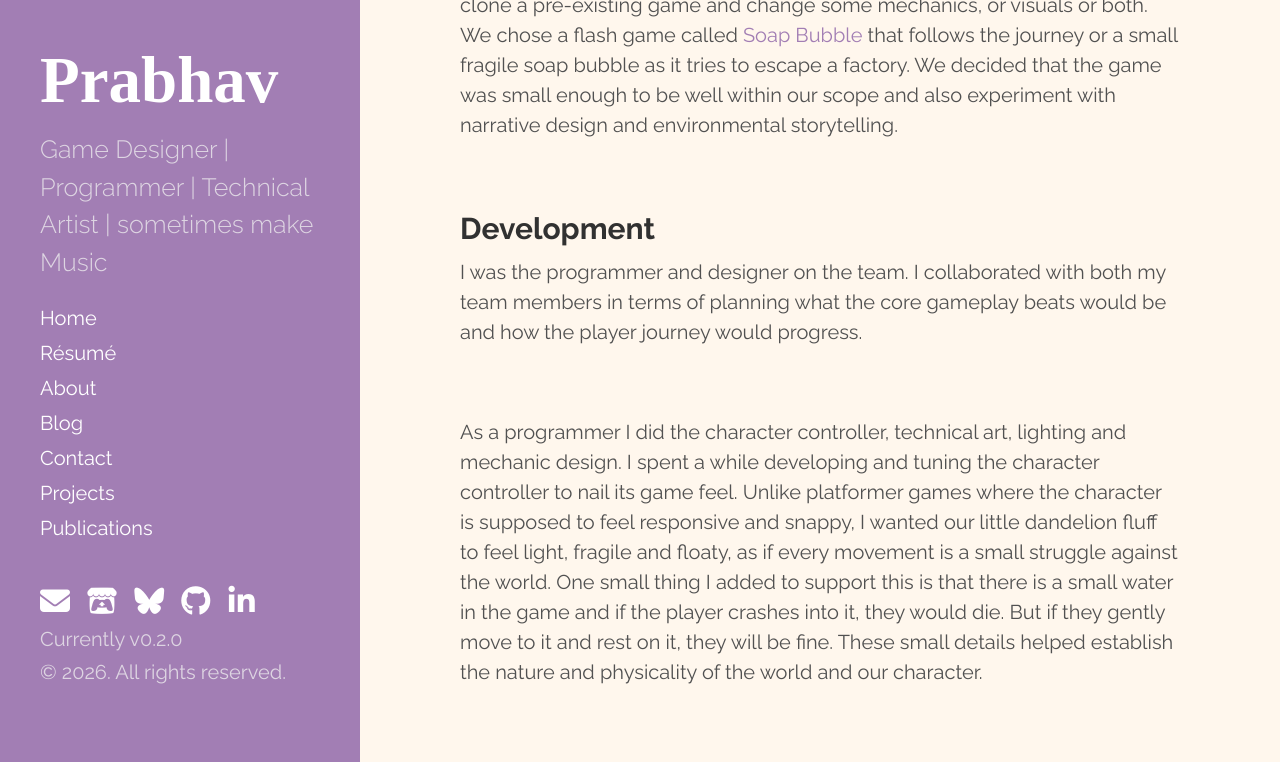
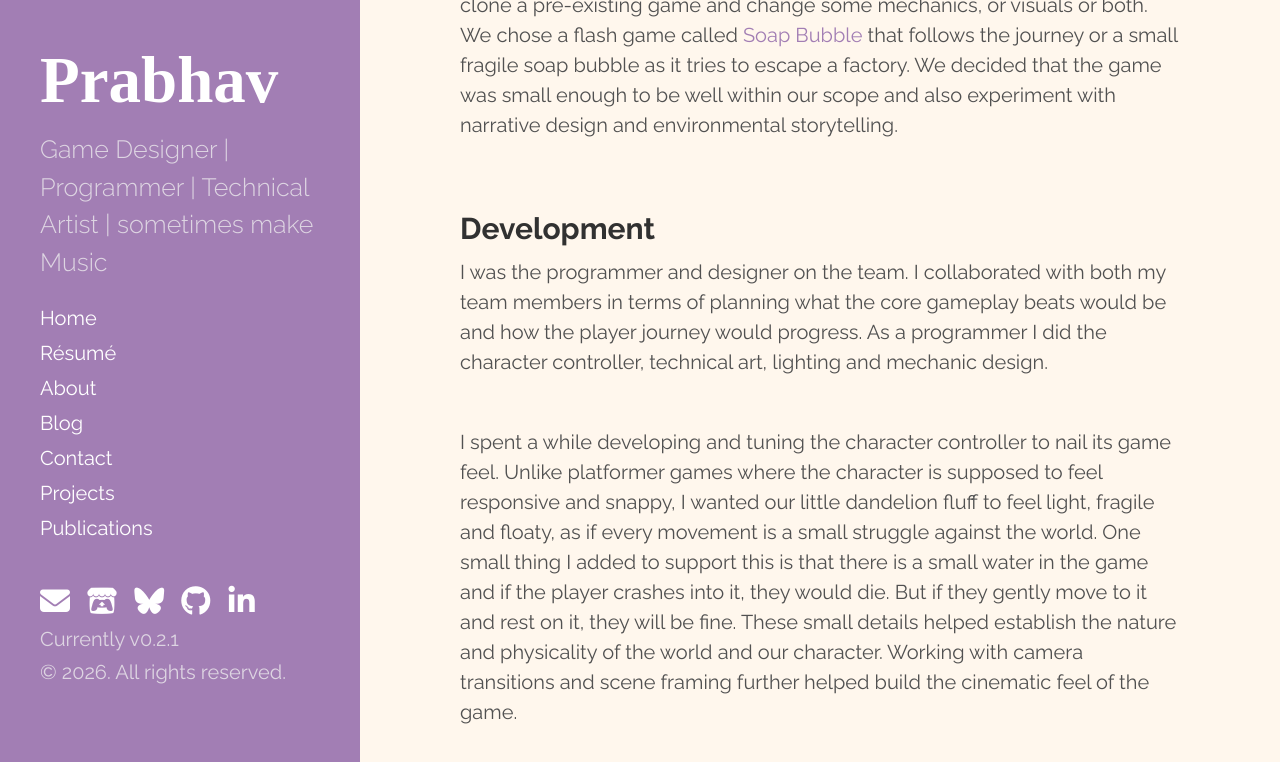
Before and after one commit to Prabhav2B/prabhav2b.github.io, a Jekyll site: the page built from _posts/projects/2025-09-21-TheLastSeed.md, in a window 1280 px wide and 1400 px high, scrolled down 1267 px. Shown: the top 762 px of the window. Built offline with Jekyll 4.4.1, drawn with Linux system fonts in a browser that asks for light colours; nearby versions of some CDN libraries; some of the changed text lies outside the part shown.

Commit message:
tls complete

```diff
--- a/_config.yml
+++ b/_config.yml
@@ -18,7 +18,7 @@
 
 
 # Custom vars
-version:          0.2.0
+version:          0.2.1
 
 github:
   repo:           https://bsky.app/profile/probob.bsky.social
--- a/_posts/projects/2025-09-21-TheLastSeed.md
+++ b/_posts/projects/2025-09-21-TheLastSeed.md
@@ -40,15 +40,30 @@
 
 ## Development
 
-I was the programmer and designer on the team. I collaborated with both my team members in terms of planning what the core gameplay beats would be and how the player journey would progress.
+I was the programmer and designer on the team. I collaborated with both my team members in terms of planning what the core gameplay beats would be and how the player journey would progress. As a programmer I did the character controller, technical art, lighting and mechanic design.
+
+<br/>
+I spent a while developing and tuning the character controller to nail its game feel. Unlike platformer games where the character is supposed to feel responsive and snappy, I wanted our little dandelion fluff to feel light, fragile and floaty, as if every movement is a small struggle against the world. One small thing I added to support this is that there is a small water in the game and if the player crashes into it, they would die. But if they gently move to it and rest on it, they will be fine. These small details helped establish the nature and physicality of the world and our character. Working with camera transitions and scene framing further helped build the cinematic feel of the game.
 
 <br/>
 
-As a programmer I did the character controller, technical art, lighting and mechanic design. I spent a while developing and tuning the character controller to nail its game feel. Unlike platformer games where the character is supposed to feel responsive and snappy, I wanted our little dandelion fluff to feel light, fragile and floaty, as if every movement is a small struggle against the world. One small thing I added to support this is that there is a small water in the game and if the player crashes into it, they would die. But if they gently move to it and rest on it, they will be fine. These small details helped establish the nature and physicality of the world and our character.
+<figure>
+    <img style="text-align: left ; width: calc(100% - 20px) ; height:auto; box-shadow: -5px 5px 15px #888888;;" src="/assets/media/tls/resting_on_water.gif">
+    <figcaption>Fig.1 - The player movement was designed to feel soft and gentle. Also, the reflective water shader helped build the aestheic of the game.</figcaption>
+</figure>
+
 
 <br/>
 
-I collaborated with the amazing artists to implement their designs. In addition, I helped them with the basics of the engine and worked together with them to implement their features. Where possible, my goal was not to just take their assets and add them in the game, but rather to support them in being independent and help them feel comfortable directly working with the project.
+I collaborated with the amazing artists to implement their designs. In addition, I helped them with the basics of the engine and version control, and worked together with them to implement their features. Where possible, my goal was not to just take their assets and add them in the game, but rather to support them in being independent and help them feel comfortable directly working with the project.
+
+<br/>
+
+<figure>
+    <img style="text-align: left ; width: calc(100% - 20px) ; height:auto; box-shadow: -5px 5px 15px #888888;;" src="/assets/media/tls/camera_transitions.gif">
+    <figcaption>Fig.2 - Camera transition design to build a sense of tightness and claustrophobia.</figcaption>
+</figure>
+
 
 <br/>
 
@@ -56,9 +71,18 @@
 
 The Last Seed ended up being a 5 minute gameplay experience. It's one of my older project but I still like to present it as a highlight because this was the first time I felt like I had made a complete exprience with a proper beginning, middle and end. Happy with how things worked out and super grateful to my teammates and everyone who played the game.
 
+<br/>
 
-<!--
+One thing I would say is that we got so deep into building a impactful climax that we forgot that dandelions bloom in spring and not in autumn. We only realized that when a player pointed it out, but hey, maybe these are magic dandelions xD
+
+<br/>
+
 <figure>
-    <img style="text-align: left ; width: calc(100% - 20px) ; height:auto; box-shadow: -5px 5px 15px #888888;;" src="/assets/media/ccc/gameplay.gif">
-    <figcaption>Fig.1 - One of the platforming rooms in the game. There's a lot happening (and for a good reason haha), this version of the game was meant to be cognitively demanding in order to study the desired player experience.</figcaption>
-</figure> -->
+    <img style="text-align: left ; width: calc(100% - 20px) ; height:auto; box-shadow: -5px 5px 15px #888888;;" src="/assets/media/tls/ending.gif">
+    <figcaption>Fig.3 - A pleaseantly subversive ending. Moving slowly, but freely in open air, towards the rest of the dandelions built a resonant moment with the players.
+
+    </figcaption>
+</figure>
+
+
+<br/>
```
Also changed, not shown: 3 other files.
